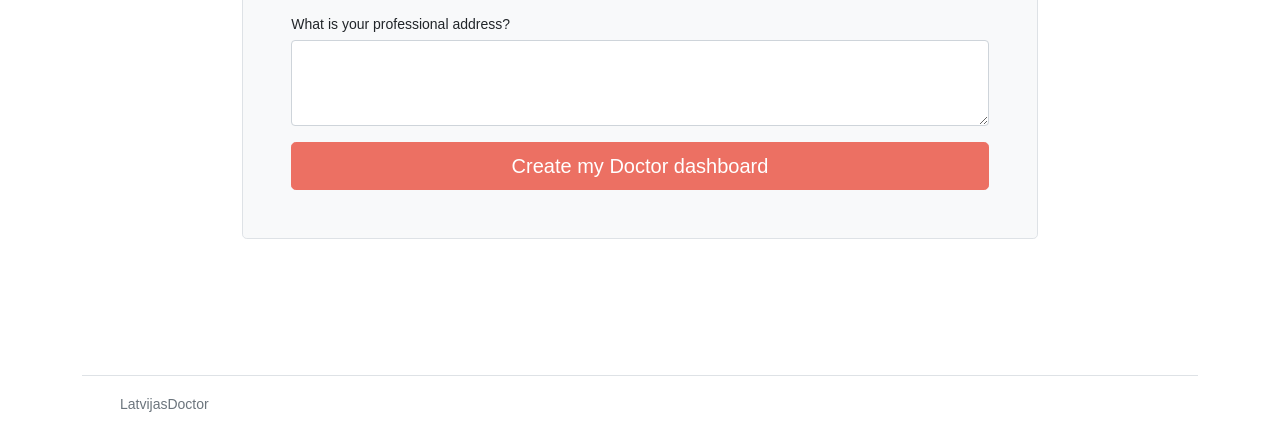
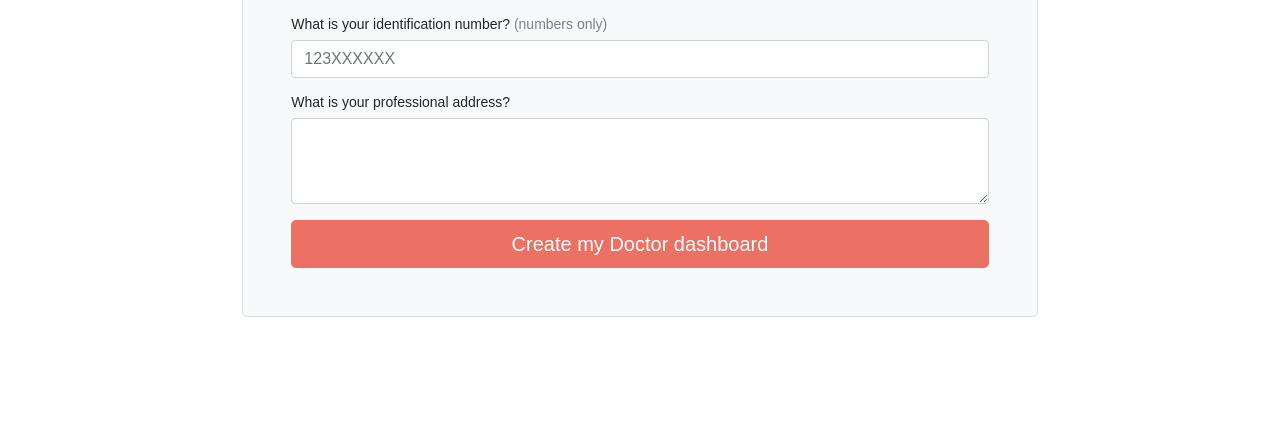
Before and after one commit to EmileRy/OnlineAppointment, a PHP site: page /pages/dashboard/apply.php in a window 1280 px wide. Shown: the part 272-716 px from the top of the page. Before the commit the page ends 684 px from the top, so only its background shows below. Run offline with PHP 8.4, Linux system fonts and the light colour scheme; the visitor is signed in with stand-in values (Sample User, id 1); data that the repository does not hold is empty.

Commit message:
Add doctor identification number

```diff
--- a/pages/dashboard/apply.php
+++ b/pages/dashboard/apply.php
@@ -12,8 +12,8 @@ if($doctor != null){
     exit;
 }
 
-if($_SERVER["REQUEST_METHOD"] == "POST" && isset($_POST["type_id"]) && isset($_POST["address"])){
-    $doctor = new Doctor($_SESSION["id"], $_POST["type_id"], $_POST["address"]);
+if($_SERVER["REQUEST_METHOD"] == "POST" && isset($_POST["type_id"]) && isset($_POST["identification_number"]) && isset($_POST["address"])){
+    $doctor = new Doctor($_SESSION["id"], $_POST["type_id"], $_POST["address"], $_POST["identification_number"]);
     $doctor->save($link);
     header("location: ./main.php");
     exit;
@@ -33,6 +33,10 @@ if($_SERVER["REQUEST_METHOD"] == "POST" && isset($_POST["type_id"]) && isset($_P
                 </select>
             </div>
             <div class="mb-3">
+                <label class="form-label">What is your identification number? <span style="color: gray;">(numbers only)</span></label>
+                <input class="form-control" name="identification_number" minlength="3" placeholder="123XXXXXX" pattern="[0-9]+" required>
+            </div>
+            <div class="mb-3">
                 <label class="form-label">What is your professional address?</label>
                 <textarea class="form-control" name="address" rows="3" required></textarea>
             </div>
--- a/pages/doctor/main.php
+++ b/pages/doctor/main.php
@@ -23,6 +23,12 @@ $doctor_type = $doctor->getType($link);
                     <p class="card-text"><?php echo($doctor->address) ?></p>
                 </div>
             </div>
+            <ul class="list-group" style="margin-bottom: 20px;">
+                <li class="list-group-item d-flex justify-content-between align-items-center">
+                    Identification number
+                    <span class="badge bg-secondary rounded-pill"><?php echo($doctor->identification_number) ?></span>
+                </li>
+            </ul>
             <div class="card" style="margin-bottom: 20px;">
                 <div class="card-body">
                     <h5 class="card-title">No availabilities?</h5>
--- a/src/Doctor.php
+++ b/src/Doctor.php
@@ -4,13 +4,14 @@ class Doctor
 {
 
     //Variables of the object Doctor
-    public $id, $user_id, $type_id, $address;
+    public $id, $user_id, $type_id, $address, $identification_number;
 
-    public function __construct($user_id, $type_id, $address, $id = -1) {
+    public function __construct($user_id, $type_id, $address, $identification_number, $id = -1) {
         $this->id = $id;
         $this->user_id = $user_id;
         $this->type_id = $type_id;
         $this->address = $address;
+        $this->identification_number = $identification_number;
     }
 
     public function getUser($link){
@@ -30,9 +31,9 @@ class Doctor
     }
 
     private function create($link){
-        $sql = "INSERT INTO Doctors(user_id, type_id, address) VALUES(?,?,?)";
+        $sql = "INSERT INTO Doctors(user_id, type_id, address, identification_number) VALUES(?,?,?,?)";
         if($stmt = mysqli_prepare($link, $sql)){
-            mysqli_stmt_bind_param($stmt, "sss", $this->user_id, $this->type_id, $this->address);
+            mysqli_stmt_bind_param($stmt, "ssss", $this->user_id, $this->type_id, $this->address, $this->identification_number);
             if(mysqli_stmt_execute($stmt)){
                 $this->id = mysqli_insert_id($link);
             }
@@ -46,15 +47,15 @@ class Doctor
 
     public static function getById($link, $id) {
         $result = null;
-        $sql = "SELECT user_id, type_id, address FROM Doctors WHERE id = ?";
+        $sql = "SELECT user_id, type_id, address, identification_number FROM Doctors WHERE id = ?";
         if($stmt = mysqli_prepare($link, $sql)){
             mysqli_stmt_bind_param($stmt, "s", $id);
             if(mysqli_stmt_execute($stmt)){
                 mysqli_stmt_store_result($stmt);
                 if(mysqli_stmt_num_rows($stmt) == 1){
-                    mysqli_stmt_bind_result($stmt, $user_id, $type_id, $address);
+                    mysqli_stmt_bind_result($stmt, $user_id, $type_id, $address, $identification_number);
                     if(mysqli_stmt_fetch($stmt)){
-                        $result = new Doctor($user_id, $type_id, $address, $id);
+                        $result = new Doctor($user_id, $type_id, $address, $identification_number, $id);
                     }
                 }
             }
@@ -65,15 +66,15 @@ class Doctor
 
     public static function getByUserId($link, $user_id) {
         $result = null;
-        $sql = "SELECT id, type_id, address FROM Doctors WHERE user_id = ?";
+        $sql = "SELECT id, type_id, address, identification_number FROM Doctors WHERE user_id = ?";
         if($stmt = mysqli_prepare($link, $sql)){
             mysqli_stmt_bind_param($stmt, "s", $user_id);
             if(mysqli_stmt_execute($stmt)){
                 mysqli_stmt_store_result($stmt);
                 if(mysqli_stmt_num_rows($stmt) == 1){
-                    mysqli_stmt_bind_result($stmt, $id, $type_id, $address);
+                    mysqli_stmt_bind_result($stmt, $id, $type_id, $address, $identification_number);
                     if(mysqli_stmt_fetch($stmt)){
-                        $result = new Doctor($user_id, $type_id, $address, $id);
+                        $result = new Doctor($user_id, $type_id, $address, $identification_number, $id);
                     }
                 }
             }
@@ -84,10 +85,10 @@ class Doctor
 
     public static function getAll($link, $type_id = -1) {
         $result = array();
-        $sql = "SELECT id, user_id, type_id, address FROM Doctors ORDER BY id";
+        $sql = "SELECT id, user_id, type_id, address, identification_number FROM Doctors ORDER BY id";
 
         if($type_id > 0){
-            $sql = "SELECT id, user_id, type_id, address FROM Doctors WHERE type_id = ? ORDER BY id";
+            $sql = "SELECT id, user_id, type_id, address, identification_number FROM Doctors WHERE type_id = ? ORDER BY id";
         }
 
         if($stmt = mysqli_prepare($link, $sql)){
@@ -97,9 +98,9 @@ class Doctor
             if(mysqli_stmt_execute($stmt)){
                 mysqli_stmt_store_result($stmt);
                 if(mysqli_stmt_num_rows($stmt) >= 1){
-                    mysqli_stmt_bind_result($stmt, $id, $user_id, $type_id, $address);
+                    mysqli_stmt_bind_result($stmt, $id, $user_id, $type_id, $address, $identification_number);
                     while(mysqli_stmt_fetch($stmt)){
-                        $result[] = new Doctor($user_id, $type_id, $address, $id);
+                        $result[] = new Doctor($user_id, $type_id, $address, $identification_number, $id);
                     }
                 }
             }
```
Also changed, not shown: pages/dashboard/main.php (+11 -1 lines).
